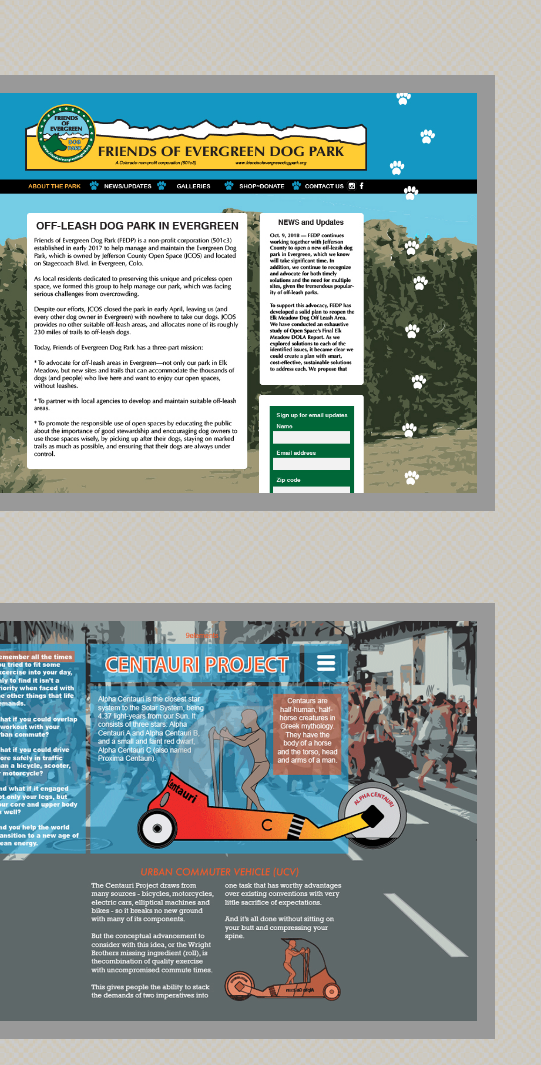
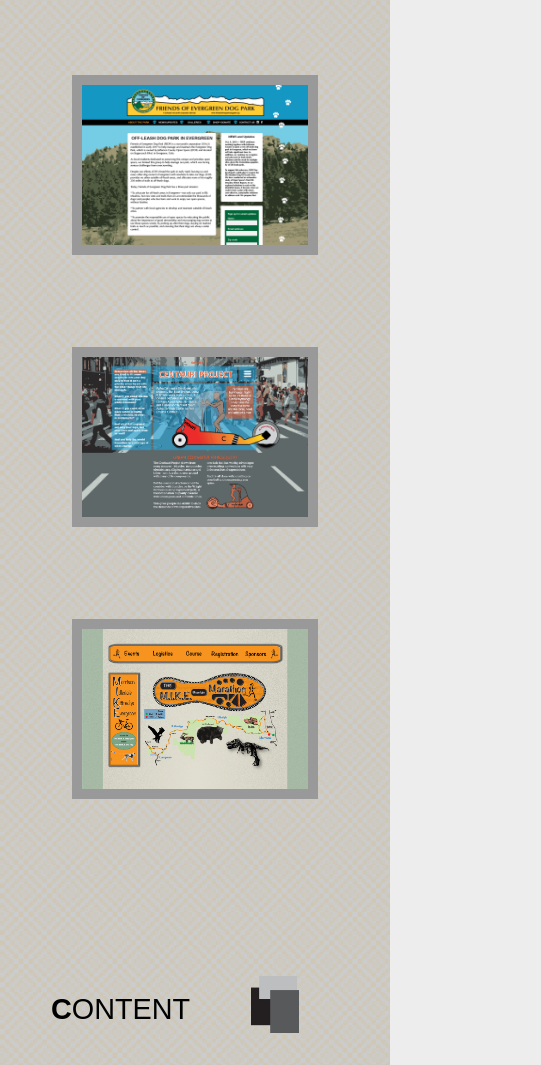
Before and after one commit to gerdahl/gerdahl.github.io, a plain HTML site: page index.html in a window 390 px wide. Shown: the part 935-2000 px from the top of the page, 541 px wide, since content can reach past the window. Drawn offline with Linux system fonts and the light colour scheme; grey boxes are pictures that could not be loaded.

Commit message:
Modifications

```diff
--- a/css/style.css
+++ b/css/style.css
@@ -14,7 +14,10 @@ body {
   width: 100%;
   background: #ededed url(../resources/background.png) repeat;
   margin: 0;
+}
 
+html, body {  /* disables horizontal scrolling by hiding overflow*/
+   overflow-x: hidden;
 }
 
 .greetings, h1, h2, h3, h4 h5 {
@@ -164,12 +167,12 @@ header {
   }
 
   .site img {
-    height: 10rem;
-    outline: solid 10px #999999;
+    height: 10rem !important;
+    outline: solid 10px #999999 !important;
   }
 
   .site img:hover {
-    outline-width: 12px;
+    outline-width: 12px !important;
   }
 
   footer {
@@ -360,8 +363,8 @@ header {
 } */
 
 .site img {
-  height: 25rem;
-  margin: 2rem;
+  height: 20rem;
+  margin: 1.5rem;
   outline: solid 18px #999999; /*outline instead of border, to avoid triggering layout shuffling - https://developer.mozilla.org/en-US/docs/Web/CSS/outline-style*/
   transition: outline-width 0.6s linear;
   transition: transform .4s; /* Animation */
--- a/index.html
+++ b/index.html
@@ -56,6 +56,10 @@
 
     <div class="mobile">
 
+      <div id="nine">
+        <div class="tooltip"><img src="resources/9e-logo-sm.png" alt="9elements image"><span class="tooltiptext">9 elements</span>
+        </div>
+      </div>
 
         <!--    Made by Erik Terwan   https://codepen.io/erikterwan/pen/EVzeRP -->
         <!--   24th of November 2015   -->
@@ -90,10 +94,7 @@
           </div>
         </nav>
 
-        <div id="nine">
-          <div class="tooltip"><img src="resources/9e-logo-sm.png" alt="9elements image"><span class="tooltiptext">9 elements</span>
-          </div>
-        </div>
+
 
     </div>
 
@@ -189,12 +190,12 @@
       <div class="panel panel2">
         <p>digital</p>
         <p>Graphic</p>
-        <p>drawings</p>
+        <p>design</p>
       </div>
       <div class="panel panel3">
         <p>hear</p>
         <p>Audio</p>
-        <p>feel</p>
+        <p>clear</p>
       </div>
       <div class="panel panel4">
         <p>imagine</p>
@@ -265,7 +266,7 @@
 
     <div class="stuff">
 
-      <div class="backing">
+      <!--<div class="backing">-->
 
       <div class="site">
 
@@ -286,11 +287,7 @@
 
       </div>
 
-      <!-- <div class="site"> -->
-
-      <!-- </div> -->
-
-      </div>
+      <!--</div>-->
     </div>
 
   </div> <!-- close contact -->
```
